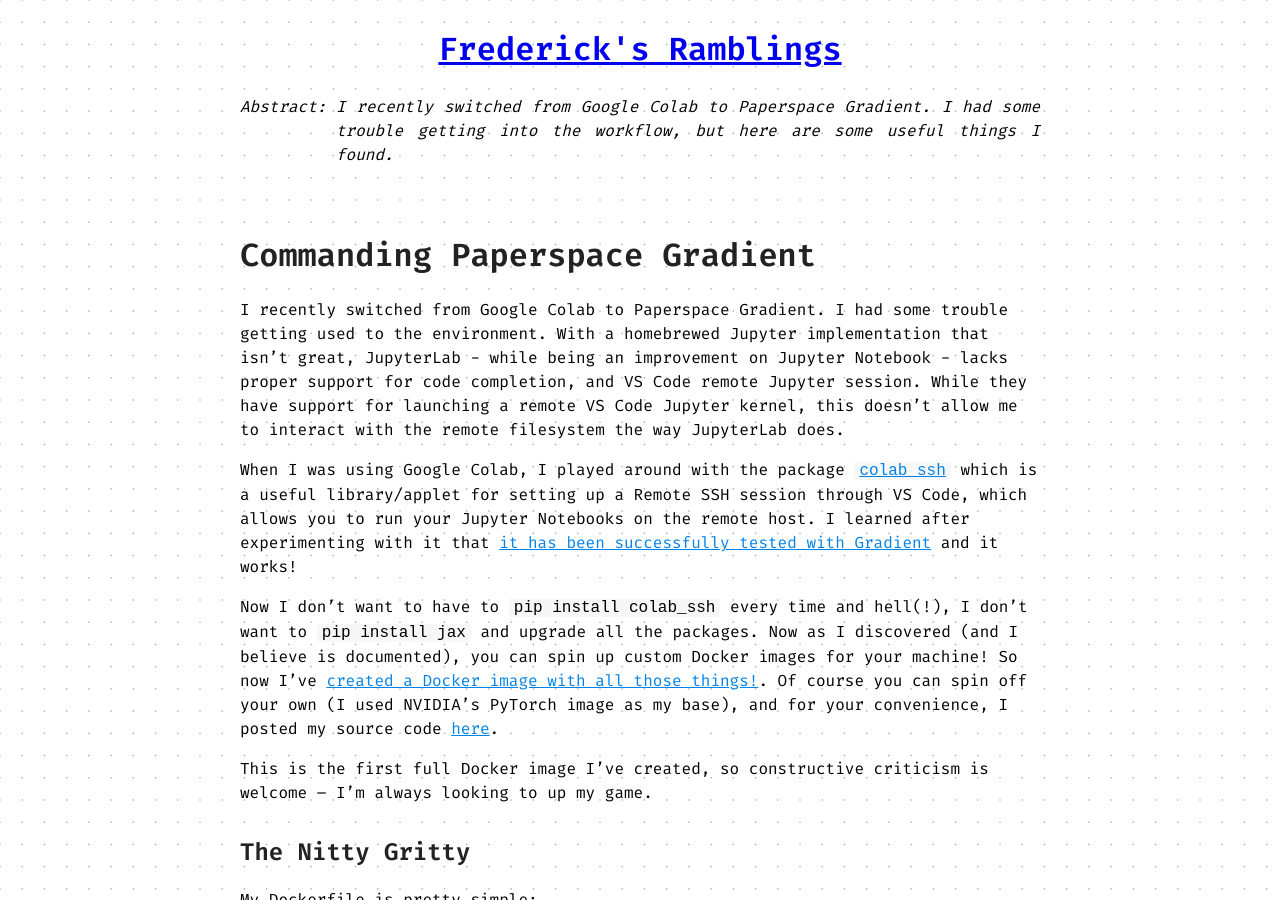
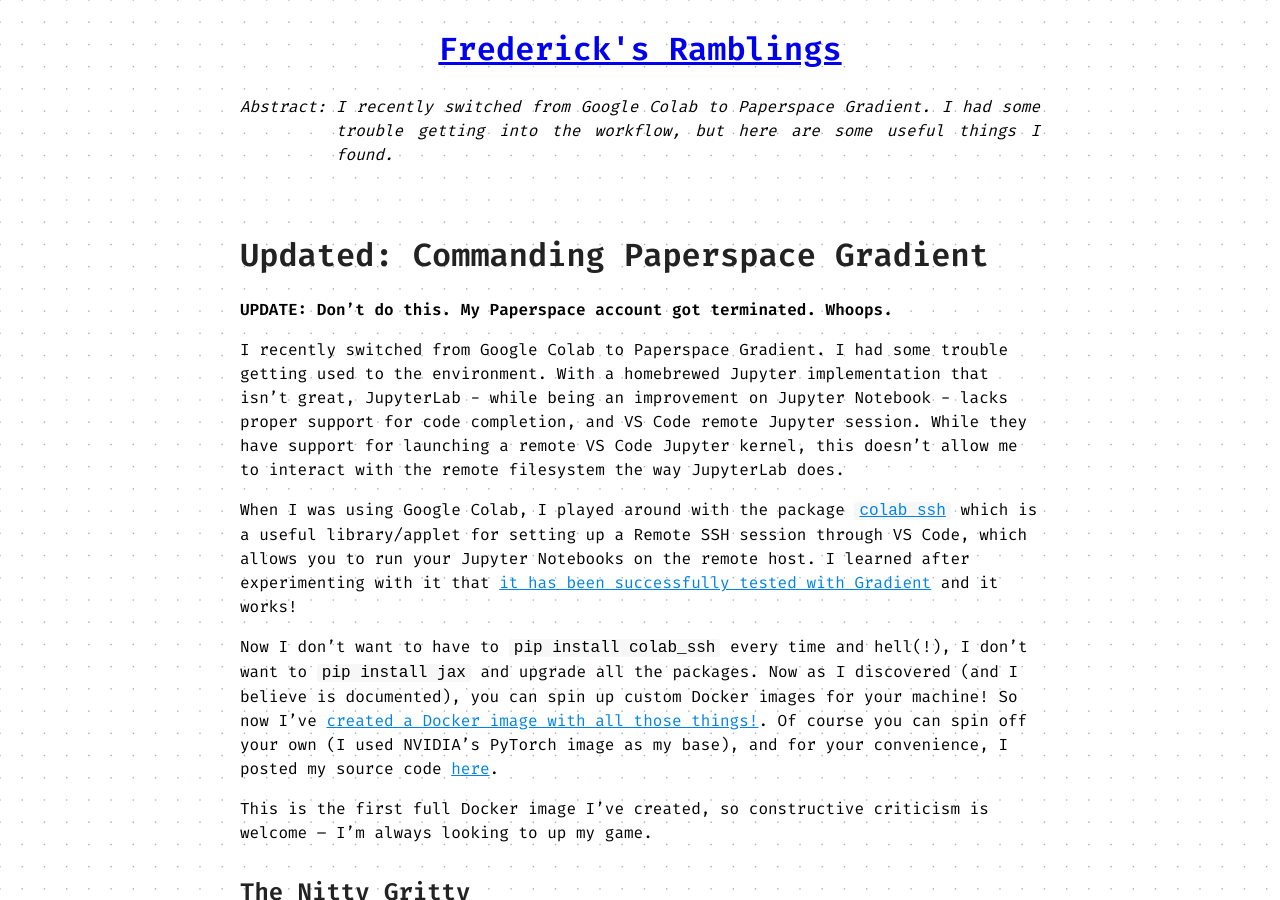
Before and after one commit to FrederickGeek8/freddy.us, a Jekyll site: the page built from _posts/2022-06-01-gradient-docker.md, in a window 1280 px wide and 900 px high. Built offline with Jekyll 4.4.1, drawn with Linux system fonts in a browser that asks for light colours.

Commit message:
I got banned. lmao

```diff
--- a/_posts/2022-06-01-gradient-docker.md
+++ b/_posts/2022-06-01-gradient-docker.md
@@ -6,7 +6,9 @@
 description: I recently switched from Google Colab to Paperspace Gradient. I had
     some trouble getting into the workflow, but here are some useful things I found.
 ---
-# {{ page.title }}
+# Updated: {{ page.title }}
+
+**UPDATE: Don't do this. My Paperspace account got terminated. Whoops.**
 
 I recently switched from Google Colab to Paperspace Gradient. I had some trouble
 getting used to the environment. With a homebrewed Jupyter implementation that
```
